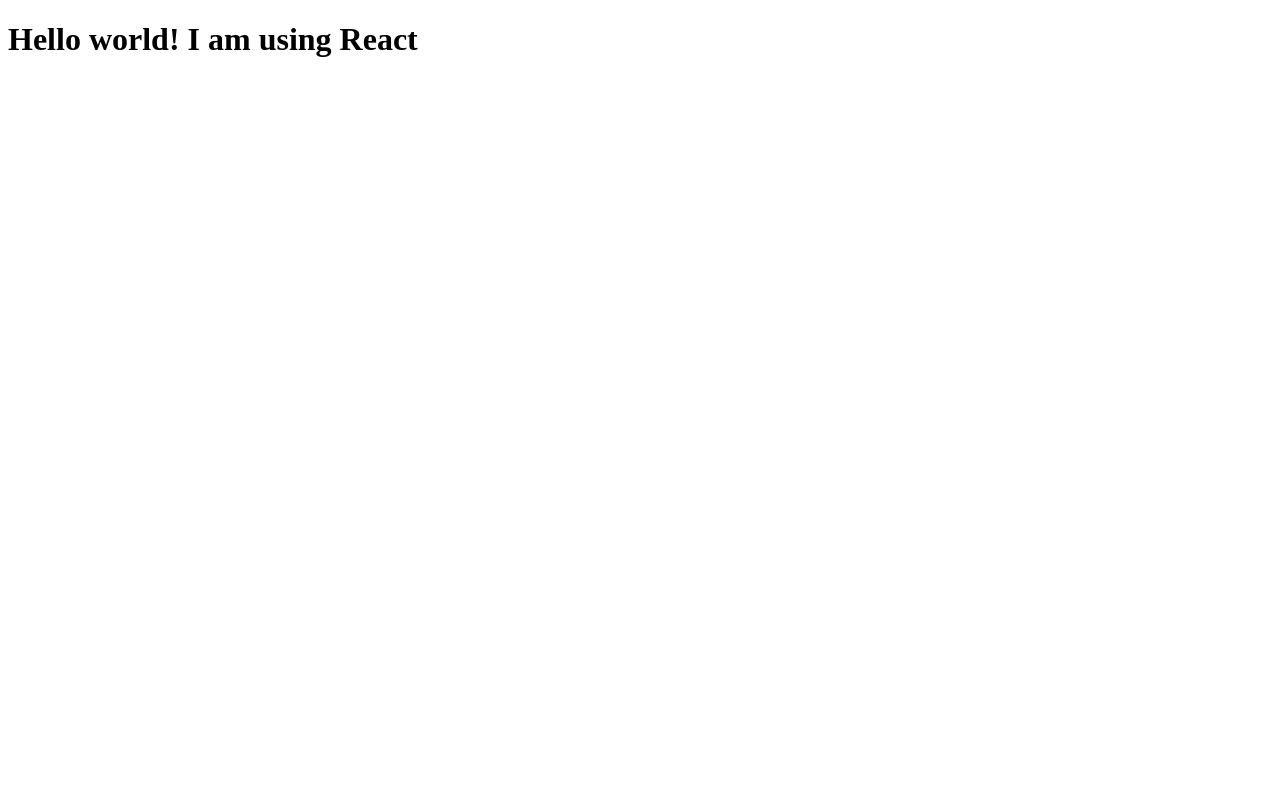
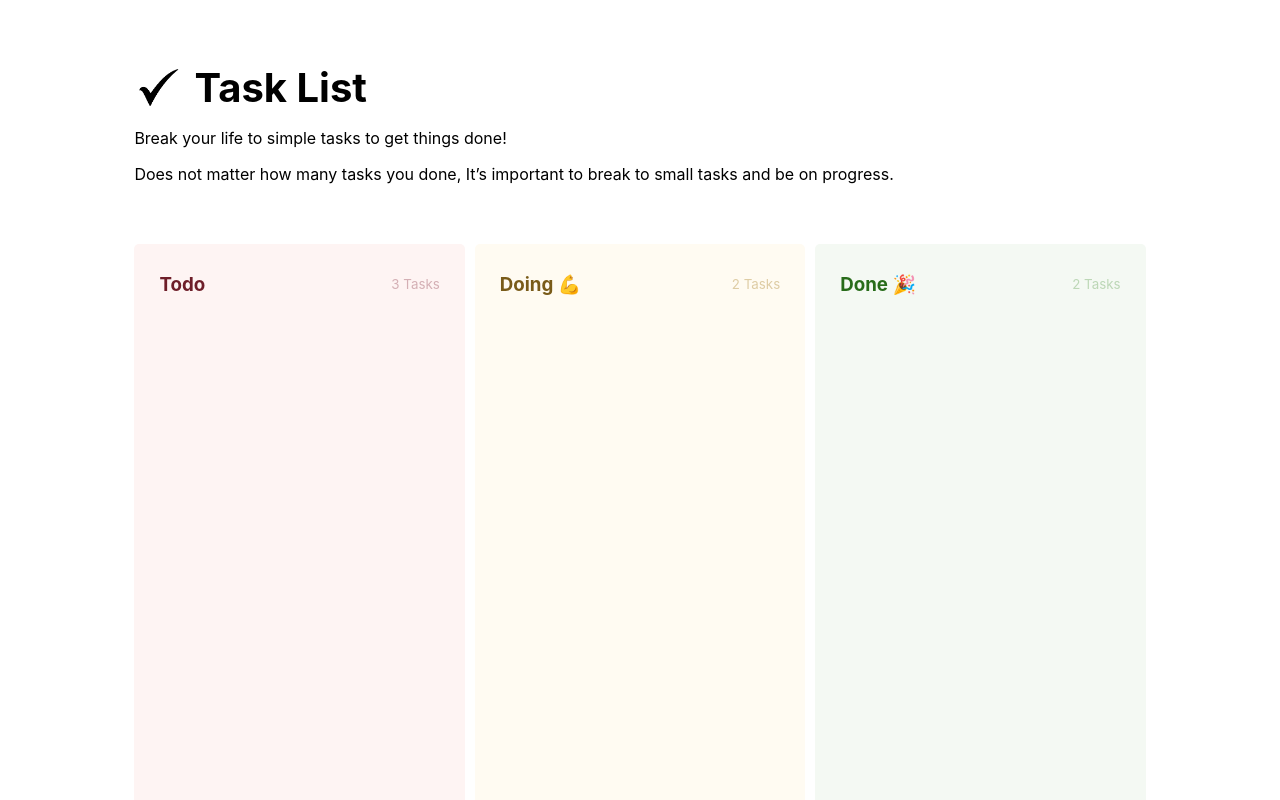
Before and after one commit to ssadeghh/betterStudio-taskProject, a React app: page / in a window 1280 px wide. Shown: the top 800 px of the page. Built offline with nearby package versions, Linux system fonts and the light colour scheme.

Commit message:
create base structure

```diff
--- a/index.js
+++ b/index.js
@@ -1,6 +1,7 @@
 import React from 'react'
 import { createRoot } from 'react-dom/client';
 import App from './src/App.js'
+import './styles/index.css';
 
 const container = document.getElementById('root');
 const root = createRoot(container);
--- a/src/App.js
+++ b/src/App.js
@@ -1,11 +1,12 @@
-import React from "react";
+import React from 'react'
+import Header from './components/Header'
+import Body from './components/Body'
 
-const App = () => {
+export default function App() {
     return (
-        <h1>
-            Hello world! I am using React
-        </h1>
+        <div className="container">
+            <Header />
+            <Body />
+        </div>
     )
 }
-
-export default App
--- /dev/null
+++ b/src/components/Body.js
@@ -0,0 +1,12 @@
+import React from 'react'
+import TodoContainer from './TodoContainer'
+
+export default function Body() {
+    return (
+        <div className="body">
+            <TodoContainer className="todo" title="Todo" tasksNum="3" />
+            <TodoContainer className="doing" title="Doing 💪" tasksNum="2" />
+            <TodoContainer className="done" title="Done 🎉" tasksNum="2" />
+        </div>
+    )
+}
--- /dev/null
+++ b/src/components/Header.js
@@ -0,0 +1,20 @@
+import React from 'react'
+import CheckIcon from '../icons/check.png'
+
+export default function Header() {
+    return (
+        <header>
+            <div className="top-header">
+                <img src={CheckIcon} alt="CheckIcon" />
+                <h2>Task List</h2>
+            </div>
+            <div className="bottom-header">
+                <p>Break your life to simple tasks to get things done!</p>
+                <p>
+                    Does not matter how many tasks you done, It’s important to
+                    break to small tasks and be on progress.
+                </p>
+            </div>
+        </header>
+    )
+}
--- /dev/null
+++ b/src/components/TodoContainer.js
@@ -0,0 +1,12 @@
+import React from 'react'
+
+export default function TodoContainer({ className, title, tasksNum }) {
+    return (
+        <div className={`${className} todo-container`}>
+            <div className="todo-header">
+                <h3>{title}</h3>
+                <small>{tasksNum} Tasks</small>
+            </div>
+        </div>
+    )
+}
--- /dev/null
+++ b/styles/index.css
@@ -0,0 +1,81 @@
+* {
+    font-family: 'inter', sans-serif;
+}
+
+.container {
+    margin: 5% 10%;
+}
+
+/* header styles */
+.top-header {
+    display: flex;
+    align-items: center;
+}
+
+.top-header img {
+    max-width: 50px;
+}
+
+.top-header h2 {
+    margin: 0;
+    margin-left: 10px;
+    font-size: 40px;
+}
+
+/* body styles */
+.body {
+    margin-top: 60px;
+    width: 100%;
+    height: 100%;
+    display: flex;
+    gap: 10px;
+}
+
+.body .todo-container {
+    border-radius: 5px;
+    flex: 1;
+    height: 100vh;
+    padding: 10px 25px;
+}
+
+.todo-header {
+    display: flex;
+    align-items: center;
+    justify-content: space-between;
+}
+
+.body .todo {
+    background-color: #fef4f3;
+}
+
+.body .todo h3 {
+    color: #6e1e29;
+}
+
+.body .todo small {
+    color: #d4afb4;
+}
+
+.body .doing {
+    background-color: #fffbf2;
+}
+
+.body .doing h3 {
+    color: #795b19;
+}
+
+.body .doing small {
+    color: #decca4;
+}
+
+.body .done {
+    background-color: #f4f9f3;
+}
+
+.body .done h3 {
+    color: #286c1a;
+}
+
+.body .done small {
+    color: #bcd7b6;
+}
--- a/webpack.config.js
+++ b/webpack.config.js
@@ -10,7 +10,7 @@
     },
     target: 'web',
     devServer: {
-        port: '5000',
+        port: 5000,
         static: {
             directory: path.join(__dirname, 'public')
         },
@@ -28,6 +28,14 @@
                 exclude: /node_modules/,
                 use: 'babel-loader',
             },
+            {
+                test: /\.(png|jpg|jpeg|gif|svg)$/i,
+                type: 'asset/resource',
+            },
+            {
+                test: /\.css$/,
+                use: ['style-loader', 'css-loader'],
+            },
         ],
     },
     plugins: [
```
Also changed, not shown: package.json (+5 -2 lines), src/icons/check.png (added), 1 other file (tests, documents, lock files or other folders).
